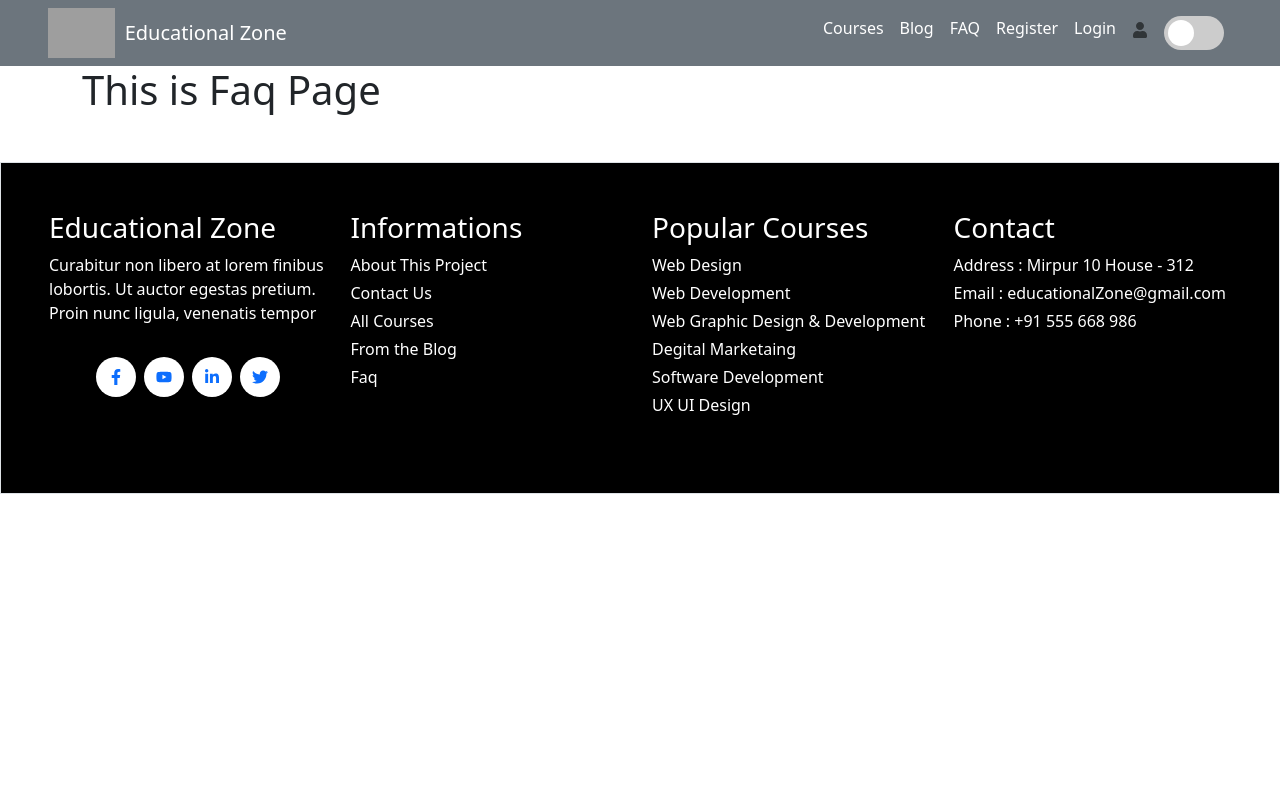
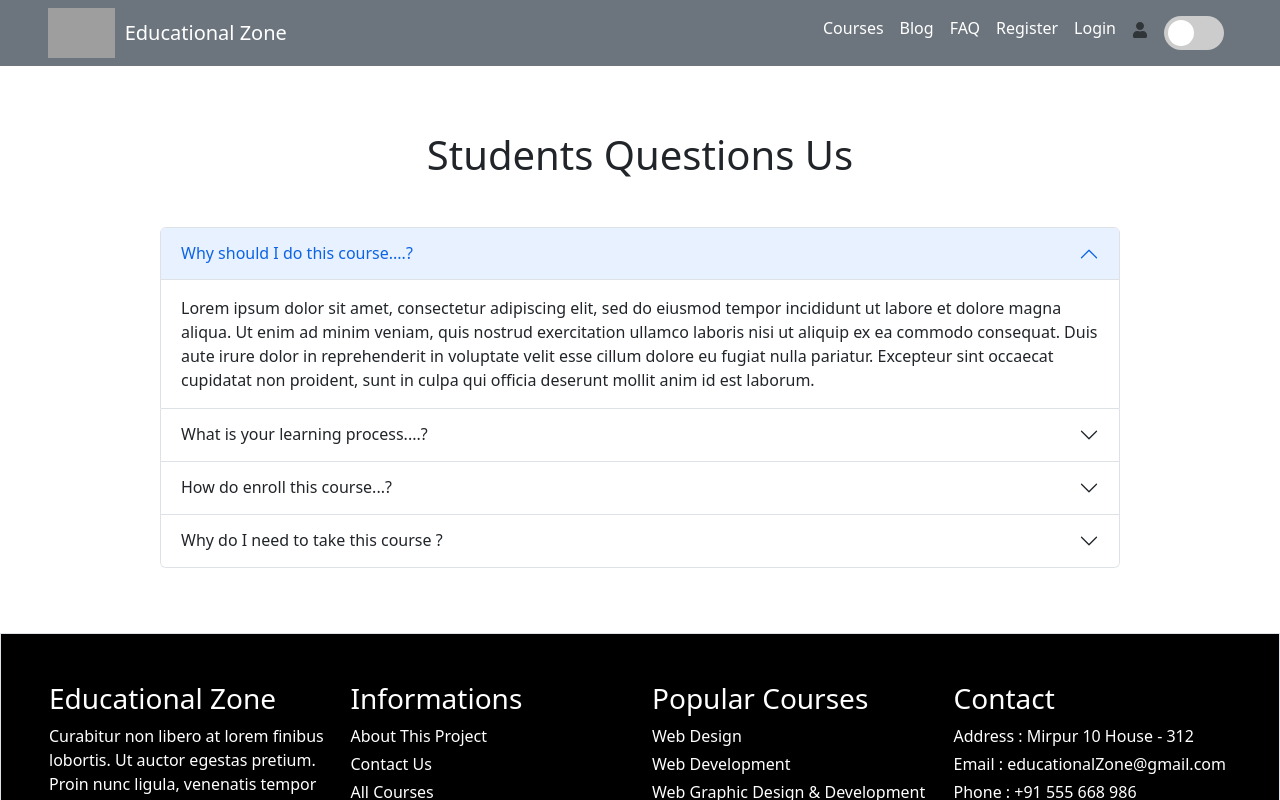
Before and after one commit to Mazharul430106/educational-zone-clientsite-repo, a React (Create React App) app: page /faq in a window 1280 px wide. Shown: the top 800 px of the page. Built offline with nearby package versions, Linux system fonts and the light colour scheme; no server answers; grey boxes are pictures that could not be loaded.

Commit message:
added faq page

```diff
--- a/src/Pages/Courses/Courses.js
+++ b/src/Pages/Courses/Courses.js
@@ -10,12 +10,12 @@ const Courses = () => {
 
         <div className='row px-5 pt-4'>
             <div className='col-lg-3'>
-                {/* <h5 className='pb-3'><Link className=' text-decoration-none text-black' to=''>Web Design</Link></h5>
-                <h5 className='pb-3'><Link className=' text-decoration-none text-black' to='/checkout/2'>Web Development</Link></h5>
-                <h5 className='pb-3'><Link className=' text-decoration-none text-black' to='/checkout/3'>Grapich Design</Link></h5>
-                <h5 className='pb-3'><Link className=' text-decoration-none text-black' to='/checkout/4'>Desitial Marketing</Link></h5>
-                <h5 className='pb-3'><Link className=' text-decoration-none text-black' to='/checkout/5'>Software Development</Link></h5>
-                <h5 className='pb-3'><Link className=' text-decoration-none text-black' to='/checkout/6'>Ux Ui Design</Link></h5> */}
+                <h5 className='pb-3'><Link className=' text-decoration-none text-black' to=''>Web Design</Link></h5>
+                <h5 className='pb-3'><Link className=' text-decoration-none text-black' to=''>Web Development</Link></h5>
+                <h5 className='pb-3'><Link className=' text-decoration-none text-black' to=''>Grapich Design</Link></h5>
+                <h5 className='pb-3'><Link className=' text-decoration-none text-black' to=''>Desitial Marketing</Link></h5>
+                <h5 className='pb-3'><Link className=' text-decoration-none text-black' to=''>Software Development</Link></h5>
+                <h5 className='pb-3'><Link className=' text-decoration-none text-black' to=''>Ux Ui Design</Link></h5>
             </div>
             <div className='col-lg-9'>
                 <div className='row row-cols-1 row-cols-lg-3 g-4 mb-3'>
--- a/src/Pages/Faq/Faq.js
+++ b/src/Pages/Faq/Faq.js
@@ -1,13 +1,71 @@
 import React from 'react';
-import { Container } from 'react-bootstrap';
+import Accordion from 'react-bootstrap/Accordion';
 
 const Faq = () => {
     return (
-            <Container>
-
-                <h1>This is Faq Page</h1>
-
-            </Container>
+        <div>
+            <div style={{
+                width: '100%',
+                maxWidth: '1000px',
+                margin: '50px auto',
+                padding: '15px 20px',
+                borderRadius: '4px'
+            }}>
+                <div className='mb-5'>
+                    <h2 className='text-center text-capitalize fs-1'> students questions us</h2>
+                </div>
+                <Accordion defaultActiveKey="0">
+                    <Accordion.Item eventKey="0">
+                        <Accordion.Header>Why should I do this course....?</Accordion.Header>
+                        <Accordion.Body>
+                            Lorem ipsum dolor sit amet, consectetur adipiscing elit, sed do
+                            eiusmod tempor incididunt ut labore et dolore magna aliqua. Ut enim ad
+                            minim veniam, quis nostrud exercitation ullamco laboris nisi ut
+                            aliquip ex ea commodo consequat. Duis aute irure dolor in
+                            reprehenderit in voluptate velit esse cillum dolore eu fugiat nulla
+                            pariatur. Excepteur sint occaecat cupidatat non proident, sunt in
+                            culpa qui officia deserunt mollit anim id est laborum.
+                        </Accordion.Body>
+                    </Accordion.Item>
+                    <Accordion.Item eventKey="1">
+                        <Accordion.Header>What is your learning process....?</Accordion.Header>
+                        <Accordion.Body>
+                            Lorem ipsum dolor sit amet, consectetur adipiscing elit, sed do
+                            eiusmod tempor incididunt ut labore et dolore magna aliqua. Ut enim ad
+                            minim veniam, quis nostrud exercitation ullamco laboris nisi ut
+                            aliquip ex ea commodo consequat. Duis aute irure dolor in
+                            reprehenderit in voluptate velit esse cillum dolore eu fugiat nulla
+                            pariatur. Excepteur sint occaecat cupidatat non proident, sunt in
+                            culpa qui officia deserunt mollit anim id est laborum.
+                        </Accordion.Body>
+                    </Accordion.Item>
+                    <Accordion.Item eventKey="2">
+                        <Accordion.Header>How do enroll this course...?</Accordion.Header>
+                        <Accordion.Body>
+                            Lorem ipsum dolor sit amet, consectetur adipiscing elit, sed do
+                            eiusmod tempor incididunt ut labore et dolore magna aliqua. Ut enim ad
+                            minim veniam, quis nostrud exercitation ullamco laboris nisi ut
+                            aliquip ex ea commodo consequat. Duis aute irure dolor in
+                            reprehenderit in voluptate velit esse cillum dolore eu fugiat nulla
+                            pariatur. Excepteur sint occaecat cupidatat non proident, sunt in
+                            culpa qui officia deserunt mollit anim id est laborum.
+                        </Accordion.Body>
+                    </Accordion.Item>
+                    <Accordion.Item eventKey="3">
+                        <Accordion.Header>Why do I need to take this course ?</Accordion.Header>
+                        <Accordion.Body>
+                            Lorem ipsum dolor sit amet, consectetur adipiscing elit, sed do
+                            eiusmod tempor incididunt ut labore et dolore magna aliqua. Ut enim ad
+                            minim veniam, quis nostrud exercitation ullamco laboris nisi ut
+                            aliquip ex ea commodo consequat. Duis aute irure dolor in
+                            reprehenderit in voluptate velit esse cillum dolore eu fugiat nulla
+                            pariatur. Excepteur sint occaecat cupidatat non proident, sunt in
+                            culpa qui officia deserunt mollit anim id est laborum.
+                        </Accordion.Body>
+                    </Accordion.Item>
+                </Accordion>
+            </div>
+        </div>
     );
 };
 
--- a/src/Pages/Home/Home.js
+++ b/src/Pages/Home/Home.js
@@ -4,6 +4,7 @@ import CoursesDetails from '../CoursesDetails/CoursesDetails';
 import Teachers from '../Teachers/Teachers';
 import CarouselSlider from '../../Components/CarouselSlider/CarouselSlider';
 import Contact from '../Contact/Contact';
+import Faq from '../Faq/Faq';
 
 
 
@@ -28,6 +29,10 @@ const Home = () => {
             </div>
 
             <Teachers></Teachers>
+
+            <Faq></Faq>
+
+
             <Contact></Contact>
 
 
```
